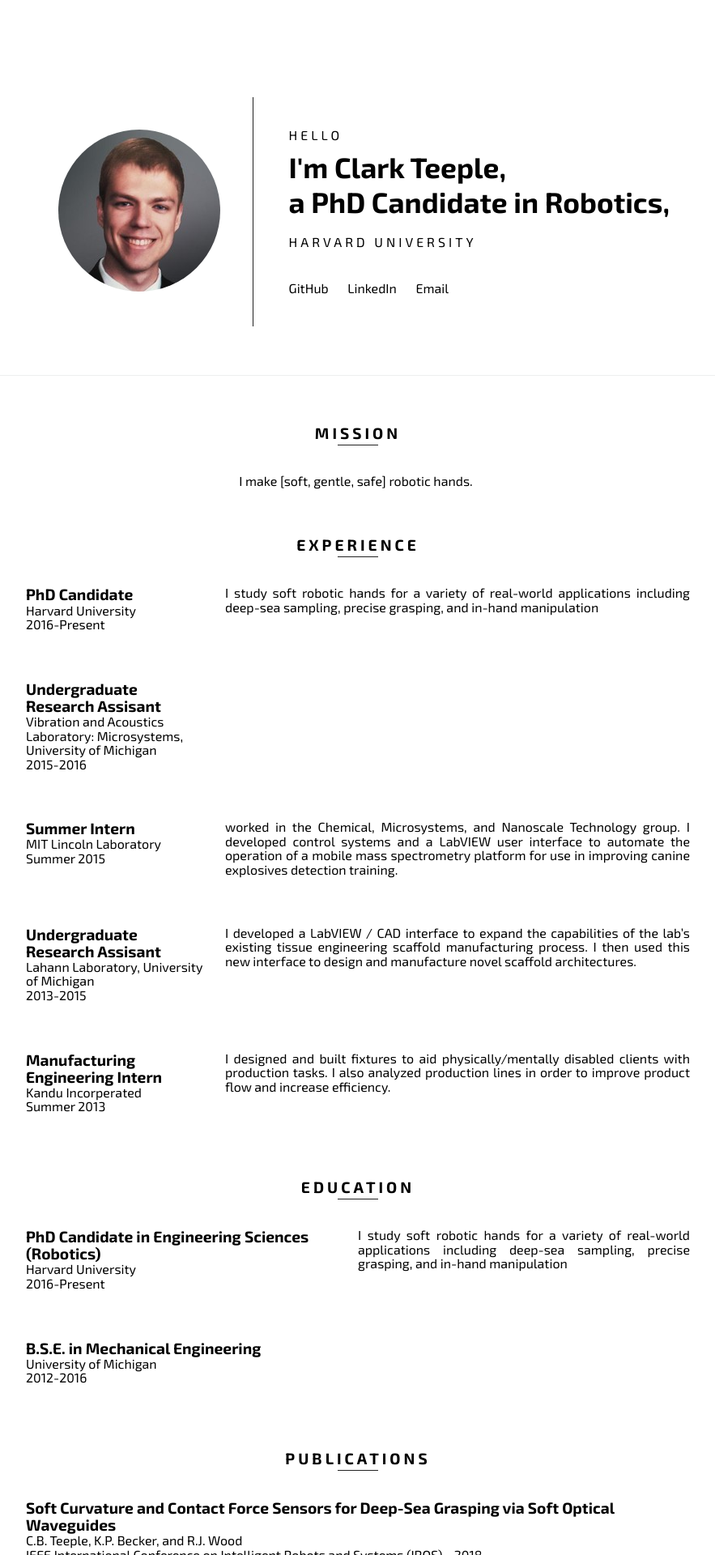
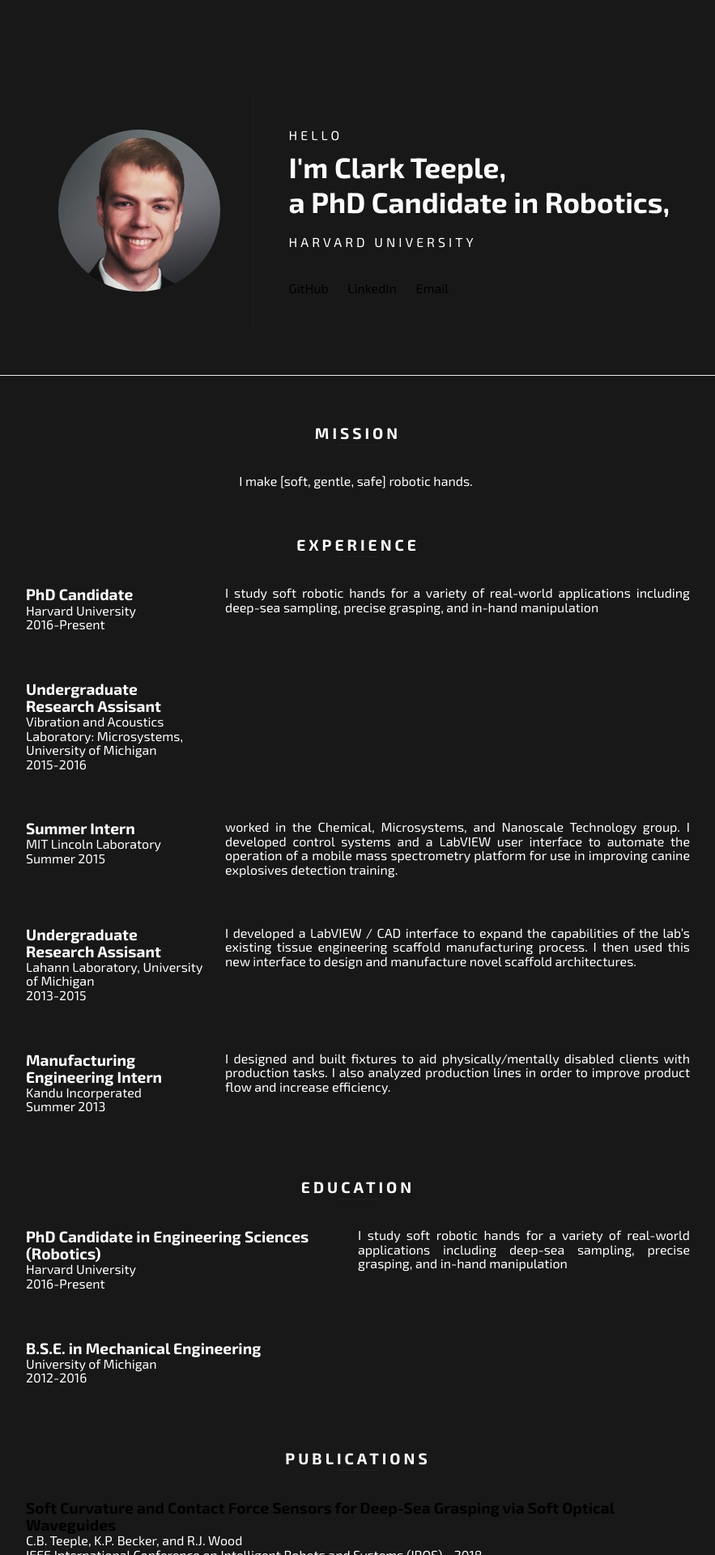
Before and after one commit to cbteeple/cbteeple.github.io, a Jekyll site: the page built from index.html, in a window 1280 px wide. Shown: the top 1920 px of the page at 81% size, without its empty margins (198-1081 px from the left). Built offline with Jekyll 4.4.1, drawn with Linux system fonts in a browser that asks for light colours.

Commit message:
invert colors

```diff
--- a/_sass/_typography.scss
+++ b/_sass/_typography.scss
@@ -10,5 +10,7 @@ $base-font-size:   16px;
 body {
     font-family: $base-font-family, serif;
     font-size: $base-font-size;
+    color: #ffffff;
     line-height: 1.1;
+    background: #181818;
 }
```
